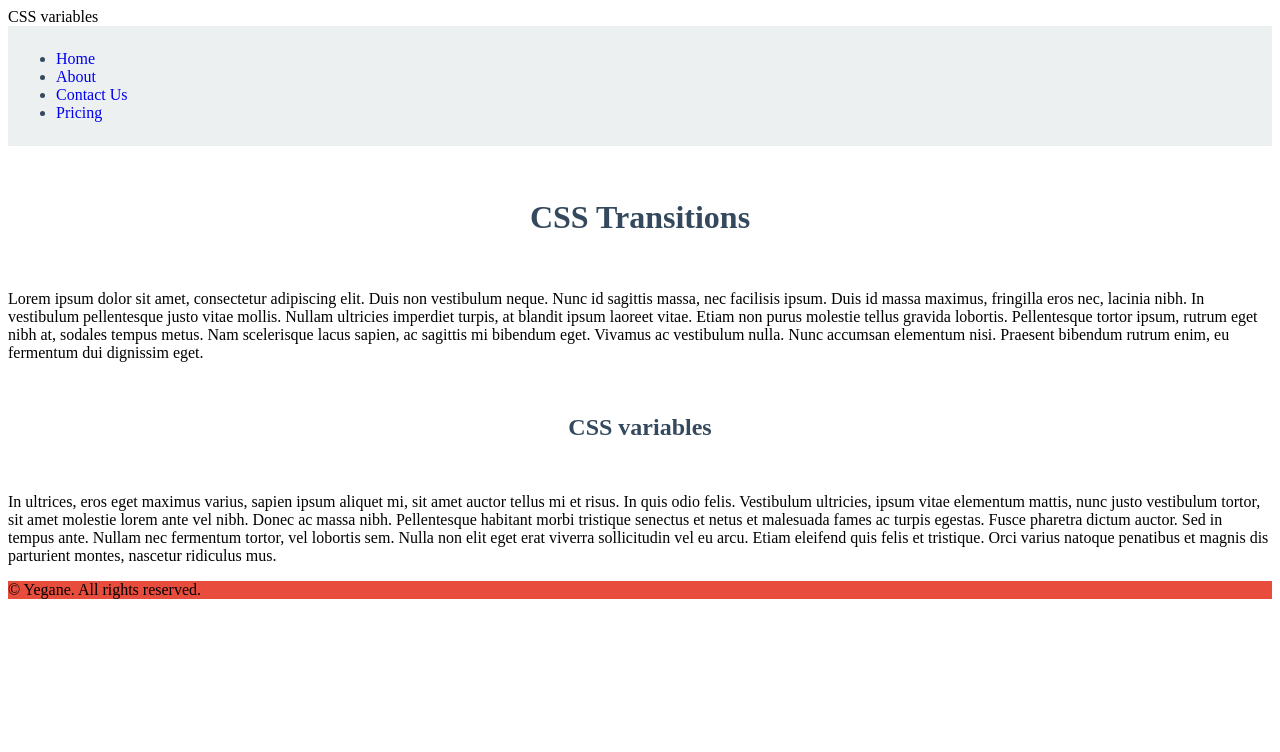
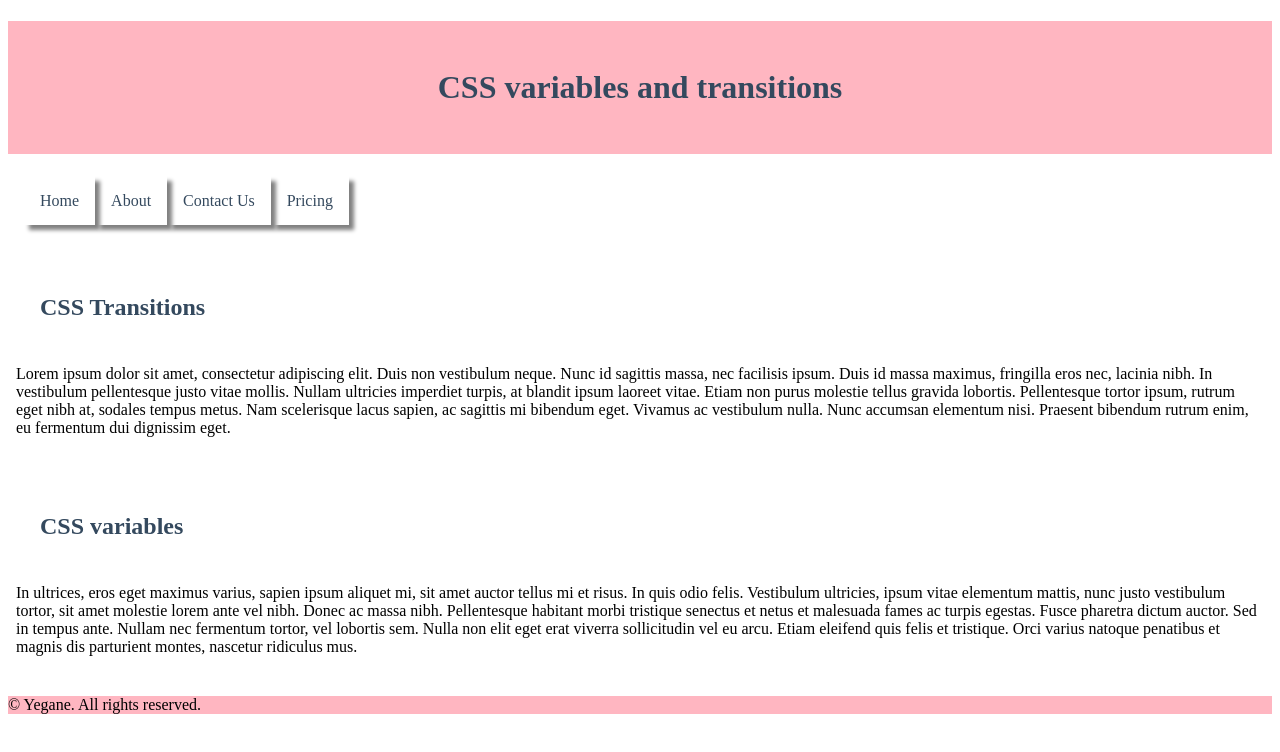
Before and after one commit to thewitchYeg/acit1620-lab4, a plain HTML site: page index.html in a window 1280 px wide. Drawn offline with Linux system fonts and the light colour scheme.

Commit message:
second commit

```diff
--- a/index.html
+++ b/index.html
@@ -5,15 +5,19 @@
     <meta name="viewport" content="width=device-width, initial-scale=1.0">
     <title>CSS Transitions and variables</title>
     <link rel="stylesheet" href="styles.css">
+    <header>
+        <h1 id="h1">CSS variables and transitions</h1>
+    </header>
+
 </head>
 <body>
     <div class="wrapper">
-        <header>CSS variables</header>
     <div>
-        <nav id="nav">
+        <nav >
             <aside>
-            <ul>
+            <ul id="websitemenu">
                 <li><a style="text-decoration:none" id="link1" href="index.html">Home</a></li>
+
 
                 <li><a style="text-decoration:none" id="link2" href="about.html">About</a></li>
 
@@ -27,11 +31,15 @@
     </div>
         <div>
             <main>
-            <h1 class="h"> CSS Transitions </h1>
+              <div id="p1">
+            <h2 class="h"> CSS Transitions </h2>
+
             <p>Lorem ipsum dolor sit amet, consectetur adipiscing elit. Duis non vestibulum neque. Nunc id sagittis massa, nec facilisis ipsum. Duis id massa maximus, fringilla eros nec, lacinia nibh. In vestibulum pellentesque justo vitae mollis. Nullam ultricies imperdiet turpis, at blandit ipsum laoreet vitae. Etiam non purus molestie tellus gravida lobortis. Pellentesque tortor ipsum, rutrum eget nibh at, sodales tempus metus. Nam scelerisque lacus sapien, ac sagittis mi bibendum eget. Vivamus ac vestibulum nulla. Nunc accumsan elementum nisi. Praesent bibendum rutrum enim, eu fermentum dui dignissim eget.</p>
-
+          </div>
+          <div id="p2">
             <h2 class="h"> CSS variables </h2>
             <p>In ultrices, eros eget maximus varius, sapien ipsum aliquet mi, sit amet auctor tellus mi et risus. In quis odio felis. Vestibulum ultricies, ipsum vitae elementum mattis, nunc justo vestibulum tortor, sit amet molestie lorem ante vel nibh. Donec ac massa nibh. Pellentesque habitant morbi tristique senectus et netus et malesuada fames ac turpis egestas. Fusce pharetra dictum auctor. Sed in tempus ante. Nullam nec fermentum tortor, vel lobortis sem. Nulla non elit eget erat viverra sollicitudin vel eu arcu. Etiam eleifend quis felis et tristique. Orci varius natoque penatibus et magnis dis parturient montes, nascetur ridiculus mus.</p>
+            </div>
             </main>
         </div>
     </div>
--- a/styles.css
+++ b/styles.css
@@ -1,7 +1,7 @@
 :root {
     --primary-color: #3498db;
     --secondary-color: #2ecc71;
-    --accent-color: #e74c3c;
+    --accent-color: lightpink;
     --background-color: #ecf0f1;
     --text-color: #34495e;
   }
@@ -9,25 +9,80 @@
 #footer{
     background-color: var(--accent-color);
 }
-#nav{
+#h1{
+    color: var(--text-color);
+    padding: 3rem;
+    text-align: center;
+    background-color: var(--accent-color);
+}
+#websitemenu{
     display: flex;
-    background-color: var(--background-color);
-    color: var(--text-color);
-    padding: 0.5rem;
-    box-shadow: #34495e;
+    list-style: none ;
+    padding: 1rem;
+    transition:3s ease;
 
 
 }
-#nav:hover{
-    transform: scale(1.1);
-    box-shadow: 0 0 15px #34495e(0, 0, 0, 0.3);
-    transition: up 1s ,transform 1s , box-shadow 2s ease;
-    transition: transform 0.3s ease-in-out, box-shadow 0.3s ease-in-out;
+#link1{
+    color: var(--text-color);
+    padding: 1rem;
+    box-shadow: 5px 5px 4px grey;
+
+
 }
+#link2{
+    color: var(--text-color);
+    padding: 1rem;
+    box-shadow: 5px 5px 4px grey;
+
+}
+#link3{
+    color: var(--text-color);
+    padding: 1rem;
+    box-shadow: 5px 5px 4px grey;
+
+}
+#link4{
+    color: var(--text-color);
+    padding: 1rem;
+    box-shadow: 5px 5px 4px grey;
+
+}
+#websitemenu a:hover {
+    background-color:  var(--accent-color);
+    color: black;
+    transition: 3s ease;
+
+  }
 
 .h{
-    text-align: center;
     color: var(--text-color);
-    padding: 2rem;
+    padding: 1.5rem;
 
 }
+#p1{
+    background-color: #ffff;
+    padding: 0.5rem;
+    transition: 2s ease, transform 1s;
+}
+#p1:hover{
+    background-color: var(--accent-color);
+    transform:scale(1.02);
+    transition: 2s ease, transform 1s;
+}
+#p2{
+    background-color: #ffff;
+    padding: 0.5rem;
+    transition: 2s ease, transform 1s;
+}
+#p2:hover{
+    background-color: var(--accent-color);
+    transform:scale(1.02);
+    transition: 2s ease, transform 1s;
+}
+@media screen and (max-width:600px) {
+    .website manu{
+       flex-direction: row
+
+    }
+}
```
Also changed, not shown: about.html (+10 -10 lines), contact.html (+9 -9 lines).
